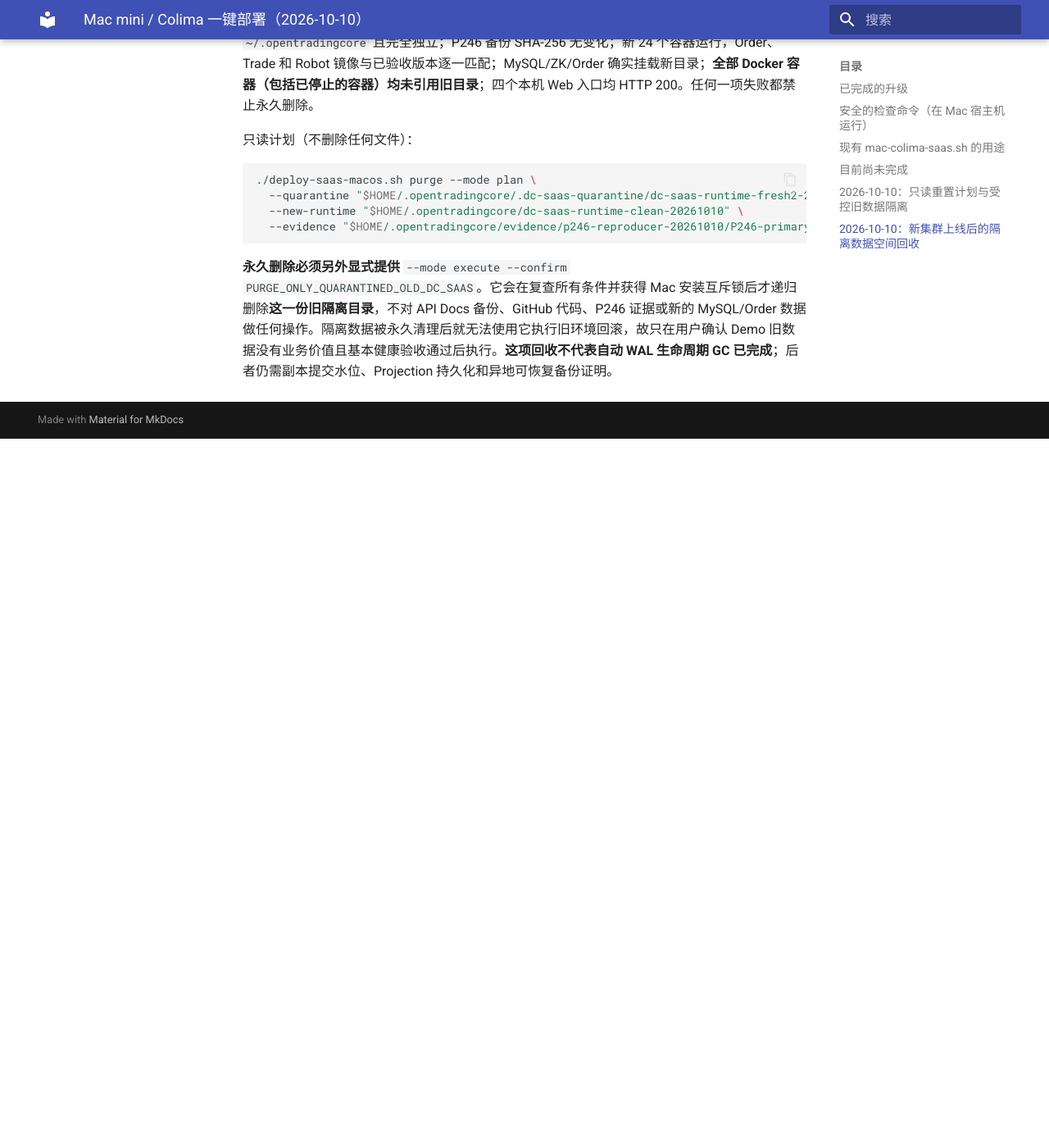
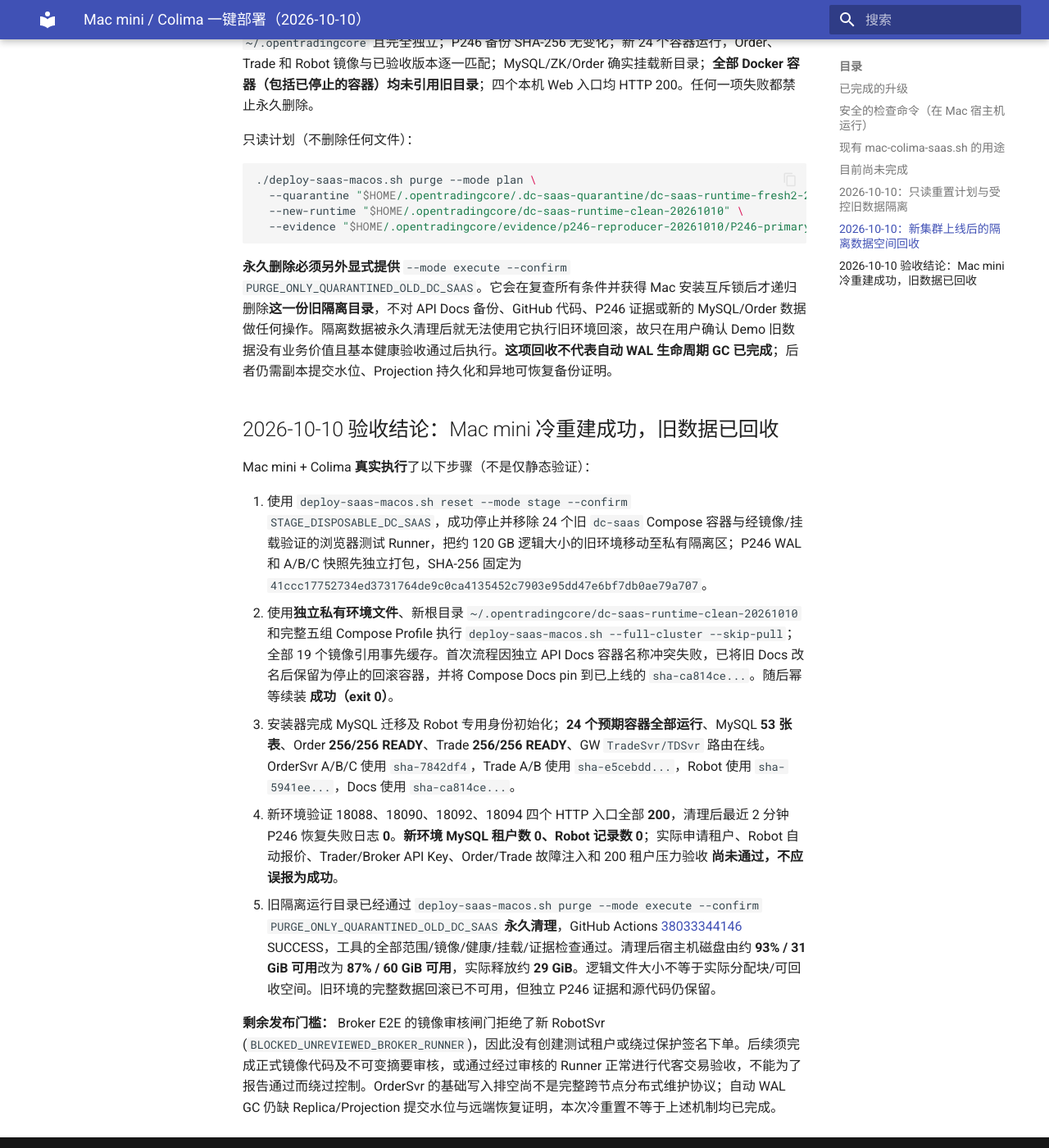
Before and after one commit to bliplink/dc-quant-deploy, an MkDocs documentation site: the page built from docs/MAC_MINI_ONECLICK_USAGE_20261010.zh-CN.md, in a window 1280 px wide and 1400 px high, scrolled down 2810 px. Shown: the whole window at 82% size. Built offline with MkDocs 1.6.1 and Material for MkDocs 9.7.7, drawn with Linux system fonts in a browser that asks for light colours; before the commit the page ends 3345 px from its top, so only the background shows below that.

Commit message:
docs(macos): record validated clean deploy, 24 services, P246 proof and reclaimed disk

````diff
--- a/docs/MAC_MINI_CLEAN_REDEPLOY_PLAN_20261010.zh-CN.md
+++ b/docs/MAC_MINI_CLEAN_REDEPLOY_PLAN_20261010.zh-CN.md
@@ -40,3 +40,15 @@
 7. **日志容量**：按归档清单和独立备份水位进行安全 GC；只有跨副本 committed proof + Projection durable watermark + 可恢复的远端备份均满足，才允许删除 WAL。空库重启本身不会实现此机制。
 
 **当前决策：** 已具备新版代码、完整 Compose 静态配置和 P246 证据，但尚缺 Mac 原生 root-guarded 安装/清理执行流程、集群全量停写，以及内存/磁盘容量门禁。故现在不直接停止在线 Demo。该缺口不能通过擅自解除保护解决；需要继续实现并验证 Mac 的受控重建执行器后才能实际应用。
+
+## 2026-10-10 验收结论：Mac mini 冷重建成功，旧数据已回收
+
+Mac mini + Colima **真实执行**了以下步骤（不是仅静态验证）：
+
+1. 使用 `deploy-saas-macos.sh reset --mode stage --confirm STAGE_DISPOSABLE_DC_SAAS`，成功停止并移除 24 个旧 `dc-saas` Compose 容器与经镜像/挂载验证的浏览器测试 Runner，把约 120 GB 逻辑大小的旧环境移动至私有隔离区；P246 WAL 和 A/B/C 快照先独立打包，SHA-256 固定为 `41ccc17752734ed3731764de9c0ca4135452c7903e95dd47e6bf7db0ae79a707`。
+2. 使用**独立私有环境文件**、新根目录 `~/.opentradingcore/dc-saas-runtime-clean-20261010` 和完整五组 Compose Profile 执行 `deploy-saas-macos.sh --full-cluster --skip-pull`；全部 19 个镜像引用事先缓存。首次流程因独立 API Docs 容器名称冲突失败，已将旧 Docs 改名后保留为停止的回滚容器，并将 Compose Docs pin 到已上线的 `sha-ca814ce...`。随后幂等续装 **成功（exit 0）**。
+3. 安装器完成 MySQL 迁移及 Robot 专用身份初始化；**24 个预期容器全部运行**、MySQL **53 张表**、Order **256/256 READY**、Trade **256/256 READY**、GW `TradeSvr/TDSvr` 路由在线。OrderSvr A/B/C 使用 `sha-7842df4`，Trade A/B 使用 `sha-e5cebdd...`，Robot 使用 `sha-5941ee...`，Docs 使用 `sha-ca814ce...`。
+4. 新环境验证 18088、18090、18092、18094 四个 HTTP 入口全部 **200**，清理后最近 2 分钟 P246 恢复失败日志 **0**。**新环境 MySQL 租户数 0、Robot 记录数 0**；实际申请租户、Robot 自动报价、Trader/Broker API Key、Order/Trade 故障注入和 200 租户压力验收 **尚未通过，不应误报为成功**。
+5. 旧隔离运行目录已经通过 `deploy-saas-macos.sh purge --mode execute --confirm PURGE_ONLY_QUARANTINED_OLD_DC_SAAS` **永久清理**，GitHub Actions [38033344146](https://github.com/bliplink/dc-quant-deploy/actions/runs/38033344146) SUCCESS，工具的全部范围/镜像/健康/挂载/证据检查通过。清理后宿主机磁盘由约 **93% / 31 GiB 可用**改为 **87% / 60 GiB 可用**，实际释放约 **29 GiB**。逻辑文件大小不等于实际分配块/可回收空间。旧环境的完整数据回滚已不可用，但独立 P246 证据和源代码仍保留。
+
+**剩余发布门槛：** Broker E2E 的镜像审核闸门拒绝了新 RobotSvr (`BLOCKED_UNREVIEWED_BROKER_RUNNER`)，因此没有创建测试租户或绕过保护签名下单。后续须完成正式镜像代码及不可变摘要审核，或通过经过审核的 Runner 正常进行代客交易验收，不能为了报告通过而绕过控制。OrderSvr 的基础写入排空尚不是完整跨节点分布式维护协议；自动 WAL GC 仍缺 Replica/Projection 提交水位与远端恢复证明，本次冷重置不等于上述机制均已完成。
--- a/docs/MAC_MINI_ONECLICK_USAGE_20261010.zh-CN.md
+++ b/docs/MAC_MINI_ONECLICK_USAGE_20261010.zh-CN.md
@@ -73,3 +73,15 @@
 ```
 
 **永久删除必须另外显式提供** `--mode execute --confirm PURGE_ONLY_QUARANTINED_OLD_DC_SAAS`。它会在复查所有条件并获得 Mac 安装互斥锁后才递归删除**这一份旧隔离目录**，不对 API Docs 备份、GitHub 代码、P246 证据或新的 MySQL/Order 数据做任何操作。隔离数据被永久清理后就无法使用它执行旧环境回滚，故只在用户确认 Demo 旧数据没有业务价值且基本健康验收通过后执行。**这项回收不代表自动 WAL 生命周期 GC 已完成**；后者仍需副本提交水位、Projection 持久化和异地可恢复备份证明。
+
+## 2026-10-10 验收结论：Mac mini 冷重建成功，旧数据已回收
+
+Mac mini + Colima **真实执行**了以下步骤（不是仅静态验证）：
+
+1. 使用 `deploy-saas-macos.sh reset --mode stage --confirm STAGE_DISPOSABLE_DC_SAAS`，成功停止并移除 24 个旧 `dc-saas` Compose 容器与经镜像/挂载验证的浏览器测试 Runner，把约 120 GB 逻辑大小的旧环境移动至私有隔离区；P246 WAL 和 A/B/C 快照先独立打包，SHA-256 固定为 `41ccc17752734ed3731764de9c0ca4135452c7903e95dd47e6bf7db0ae79a707`。
+2. 使用**独立私有环境文件**、新根目录 `~/.opentradingcore/dc-saas-runtime-clean-20261010` 和完整五组 Compose Profile 执行 `deploy-saas-macos.sh --full-cluster --skip-pull`；全部 19 个镜像引用事先缓存。首次流程因独立 API Docs 容器名称冲突失败，已将旧 Docs 改名后保留为停止的回滚容器，并将 Compose Docs pin 到已上线的 `sha-ca814ce...`。随后幂等续装 **成功（exit 0）**。
+3. 安装器完成 MySQL 迁移及 Robot 专用身份初始化；**24 个预期容器全部运行**、MySQL **53 张表**、Order **256/256 READY**、Trade **256/256 READY**、GW `TradeSvr/TDSvr` 路由在线。OrderSvr A/B/C 使用 `sha-7842df4`，Trade A/B 使用 `sha-e5cebdd...`，Robot 使用 `sha-5941ee...`，Docs 使用 `sha-ca814ce...`。
+4. 新环境验证 18088、18090、18092、18094 四个 HTTP 入口全部 **200**，清理后最近 2 分钟 P246 恢复失败日志 **0**。**新环境 MySQL 租户数 0、Robot 记录数 0**；实际申请租户、Robot 自动报价、Trader/Broker API Key、Order/Trade 故障注入和 200 租户压力验收 **尚未通过，不应误报为成功**。
+5. 旧隔离运行目录已经通过 `deploy-saas-macos.sh purge --mode execute --confirm PURGE_ONLY_QUARANTINED_OLD_DC_SAAS` **永久清理**，GitHub Actions [38033344146](https://github.com/bliplink/dc-quant-deploy/actions/runs/38033344146) SUCCESS，工具的全部范围/镜像/健康/挂载/证据检查通过。清理后宿主机磁盘由约 **93% / 31 GiB 可用**改为 **87% / 60 GiB 可用**，实际释放约 **29 GiB**。逻辑文件大小不等于实际分配块/可回收空间。旧环境的完整数据回滚已不可用，但独立 P246 证据和源代码仍保留。
+
+**剩余发布门槛：** Broker E2E 的镜像审核闸门拒绝了新 RobotSvr (`BLOCKED_UNREVIEWED_BROKER_RUNNER`)，因此没有创建测试租户或绕过保护签名下单。后续须完成正式镜像代码及不可变摘要审核，或通过经过审核的 Runner 正常进行代客交易验收，不能为了报告通过而绕过控制。OrderSvr 的基础写入排空尚不是完整跨节点分布式维护协议；自动 WAL GC 仍缺 Replica/Projection 提交水位与远端恢复证明，本次冷重置不等于上述机制均已完成。
````
